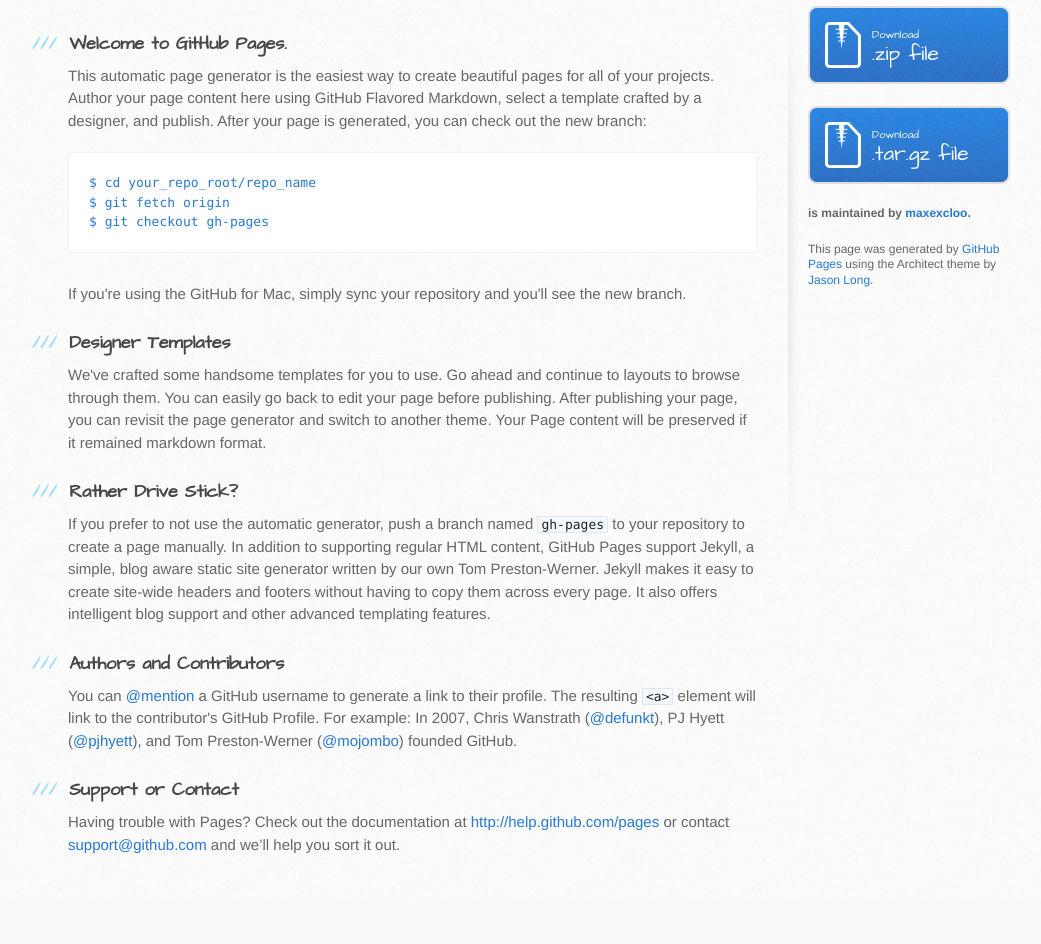
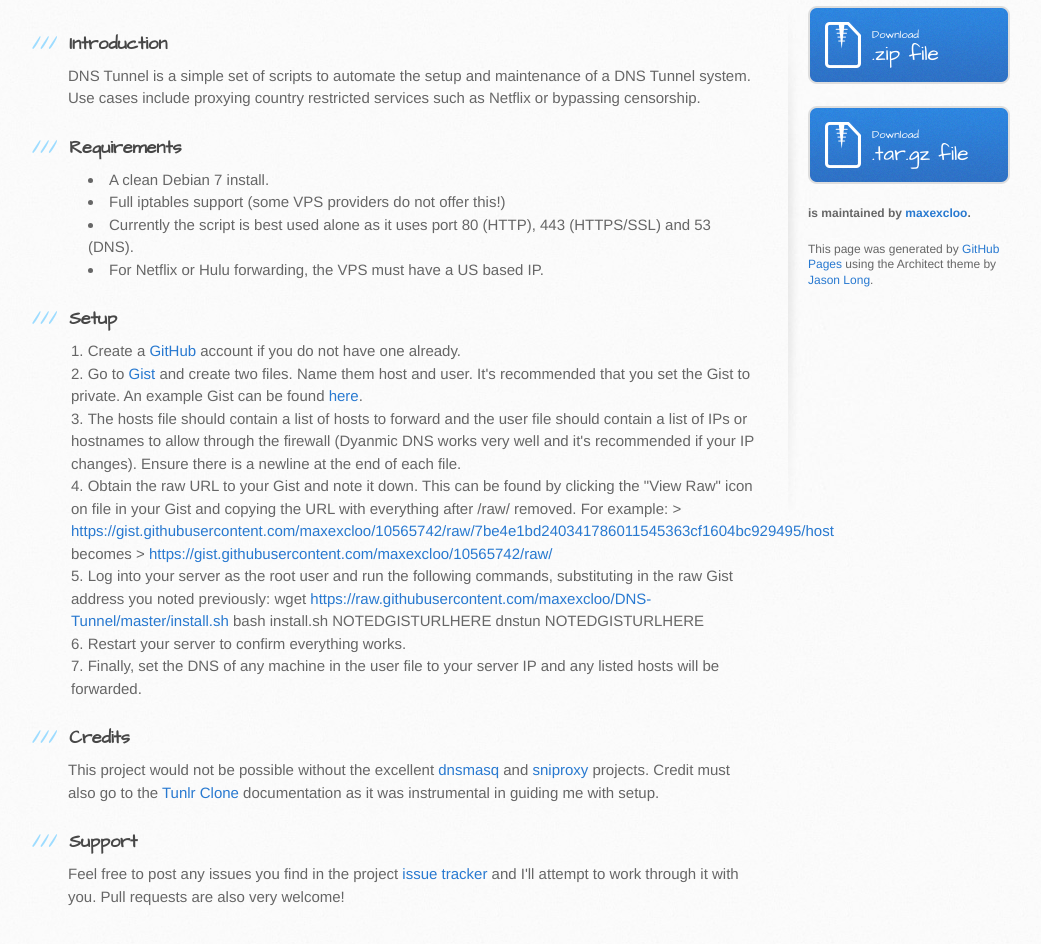
Before and after one commit to maxexcloo/DNS-Tunnel, a plain HTML site: page index.html in a window 1280 px wide. Shown: the part 260-1204 px from the top of the page, without its empty margins (102-1143 px from the left). Before the commit the page ends 1159 px from the top, so only its background shows below. Drawn offline with Linux system fonts and the light colour scheme.

```diff
--- a/index.html
+++ b/index.html
@@ -29,36 +29,44 @@
       <div class="inner clearfix">
         <section id="main-content">
           <h3>
-<a name="welcome-to-github-pages" class="anchor" href="#welcome-to-github-pages"><span class="octicon octicon-link"></span></a>Welcome to GitHub Pages.</h3>
+<a name="introduction" class="anchor" href="#introduction"><span class="octicon octicon-link"></span></a>Introduction</h3>
 
-<p>This automatic page generator is the easiest way to create beautiful pages for all of your projects. Author your page content here using GitHub Flavored Markdown, select a template crafted by a designer, and publish. After your page is generated, you can check out the new branch:</p>
-
-<pre><code>$ cd your_repo_root/repo_name
-$ git fetch origin
-$ git checkout gh-pages
-</code></pre>
-
-<p>If you're using the GitHub for Mac, simply sync your repository and you'll see the new branch.</p>
+<p>DNS Tunnel is a simple set of scripts to automate the setup and maintenance of a DNS Tunnel system. Use cases include proxying country restricted services such as Netflix or bypassing censorship.</p>
 
 <h3>
-<a name="designer-templates" class="anchor" href="#designer-templates"><span class="octicon octicon-link"></span></a>Designer Templates</h3>
+<a name="requirements" class="anchor" href="#requirements"><span class="octicon octicon-link"></span></a>Requirements</h3>
 
-<p>We've crafted some handsome templates for you to use. Go ahead and continue to layouts to browse through them. You can easily go back to edit your page before publishing. After publishing your page, you can revisit the page generator and switch to another theme. Your Page content will be preserved if it remained markdown format.</p>
+<ul>
+<li>A clean Debian 7 install.</li>
+<li>Full iptables support (some VPS providers do not offer this!)</li>
+<li>Currently the script is best used alone as it uses port 80 (HTTP), 443 (HTTPS/SSL) and 53 (DNS).</li>
+<li>For Netflix or Hulu forwarding, the VPS must have a US based IP.</li>
+</ul><h3>
+<a name="setup" class="anchor" href="#setup"><span class="octicon octicon-link"></span></a>Setup</h3>
+
+<ol>
+<li>Create a <a href="https://github.com/">GitHub</a> account if you do not have one already.</li>
+<li>Go to <a href="https://gist.github.com/">Gist</a> and create two files. Name them host and user. It's recommended that you set the Gist to private. An example Gist can be found <a href="https://gist.github.com/maxexcloo/10565742">here</a>.</li>
+<li>The hosts file should contain a list of hosts to forward and the user file should contain a list of IPs or hostnames to allow through the firewall (Dyanmic DNS works very well and it's recommended if your IP changes). Ensure there is a newline at the end of each file.</li>
+<li>Obtain the raw URL to your Gist and note it down. This can be found by clicking the "View Raw" icon on file in your Gist and copying the URL with everything after /raw/ removed. For example:
+&gt; <a href="https://gist.githubusercontent.com/maxexcloo/10565742/raw/7be4e1bd240341786011545363cf1604bc929495/host">https://gist.githubusercontent.com/maxexcloo/10565742/raw/7be4e1bd240341786011545363cf1604bc929495/host</a> becomes
+&gt; <a href="https://gist.githubusercontent.com/maxexcloo/10565742/raw/">https://gist.githubusercontent.com/maxexcloo/10565742/raw/</a>
+</li>
+<li>Log into your server as the root user and run the following commands, substituting in the raw Gist address you noted previously:
+wget <a href="https://raw.githubusercontent.com/maxexcloo/DNS-Tunnel/master/install.sh">https://raw.githubusercontent.com/maxexcloo/DNS-Tunnel/master/install.sh</a>
+bash install.sh NOTEDGISTURLHERE
+dnstun NOTEDGISTURLHERE</li>
+<li>Restart your server to confirm everything works.</li>
+<li>Finally, set the DNS of any machine in the user file to your server IP and any listed hosts will be forwarded.</li>
+</ol><h3>
+<a name="credits" class="anchor" href="#credits"><span class="octicon octicon-link"></span></a>Credits</h3>
+
+<p>This project would not be possible without the excellent <a href="http://www.thekelleys.org.uk/dnsmasq/doc.html">dnsmasq</a> and <a href="https://github.com/dlundquist/sniproxy/">sniproxy</a> projects. Credit must also go to the <a href="http://corporate-gadfly.github.io/Tunlr-Clone/">Tunlr Clone</a> documentation as it was instrumental in guiding me with setup.</p>
 
 <h3>
-<a name="rather-drive-stick" class="anchor" href="#rather-drive-stick"><span class="octicon octicon-link"></span></a>Rather Drive Stick?</h3>
+<a name="support" class="anchor" href="#support"><span class="octicon octicon-link"></span></a>Support</h3>
 
-<p>If you prefer to not use the automatic generator, push a branch named <code>gh-pages</code> to your repository to create a page manually. In addition to supporting regular HTML content, GitHub Pages support Jekyll, a simple, blog aware static site generator written by our own Tom Preston-Werner. Jekyll makes it easy to create site-wide headers and footers without having to copy them across every page. It also offers intelligent blog support and other advanced templating features.</p>
-
-<h3>
-<a name="authors-and-contributors" class="anchor" href="#authors-and-contributors"><span class="octicon octicon-link"></span></a>Authors and Contributors</h3>
-
-<p>You can <a href="https://github.com/blog/821" class="user-mention">@mention</a> a GitHub username to generate a link to their profile. The resulting <code>&lt;a&gt;</code> element will link to the contributor's GitHub Profile. For example: In 2007, Chris Wanstrath (<a href="https://github.com/defunkt" class="user-mention">@defunkt</a>), PJ Hyett (<a href="https://github.com/pjhyett" class="user-mention">@pjhyett</a>), and Tom Preston-Werner (<a href="https://github.com/mojombo" class="user-mention">@mojombo</a>) founded GitHub.</p>
-
-<h3>
-<a name="support-or-contact" class="anchor" href="#support-or-contact"><span class="octicon octicon-link"></span></a>Support or Contact</h3>
-
-<p>Having trouble with Pages? Check out the documentation at <a href="http://help.github.com/pages">http://help.github.com/pages</a> or contact <a href="mailto:support@github.com">support@github.com</a> and we’ll help you sort it out.</p>
+<p>Feel free to post any issues you find in the project <a href="https://github.com/maxexcloo/DNS-Tunnel/issues">issue tracker</a> and I'll attempt to work through it with you. Pull requests are also very welcome!</p>
         </section>
 
         <aside id="sidebar">
```
Also changed, not shown: params.json (+1 -1 lines).
